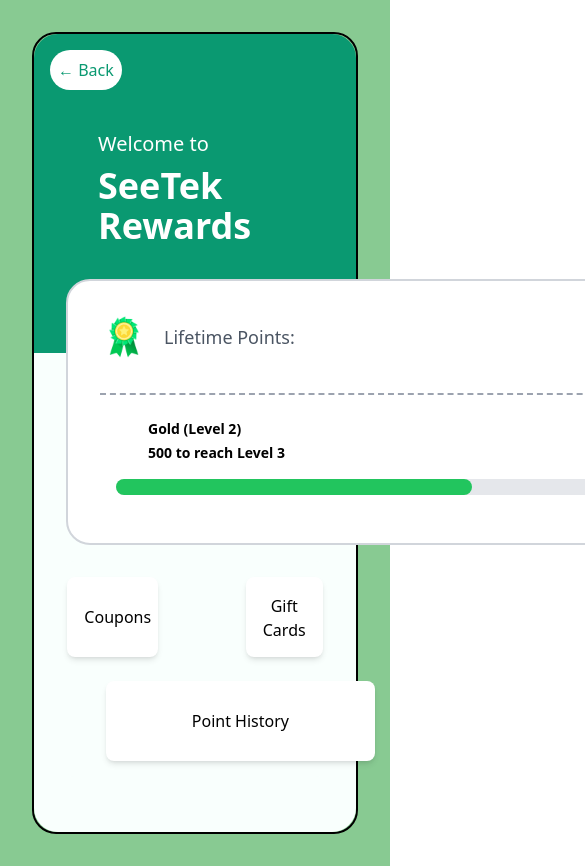
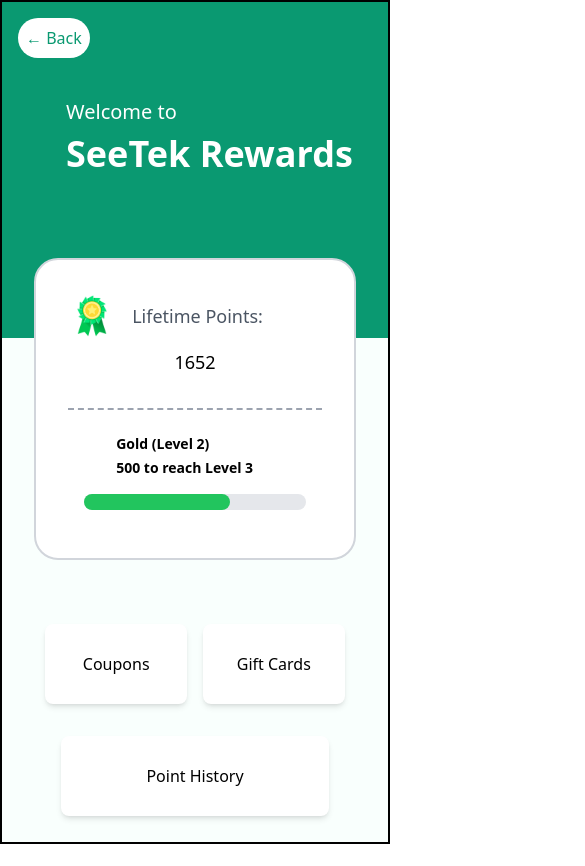
Before and after one commit to Kevaunjh/Wallet_Application, a React (Create React App) app: page /Points in a window 390 px wide. Shown: the top 866 px of the page, 585 px wide, since content can reach past the window. After the commit the page ends 844 px from the top, so only its background shows below. Built offline with nearby package versions, Linux system fonts and the light colour scheme.

Commit message:
Fix Points Mobile

```diff
--- a/src/Main.js
+++ b/src/Main.js
@@ -137,11 +137,11 @@ function Main() {
                         </h4>
                         <div className="relative h-8 bg-gray-200 rounded-full mt-2 overflow-hidden">
                           <div
-                            className="absolute h-full bg-red-500 rounded-full"
-                            style={{ width: `${spentPercentage + 14}vh`, zIndex: 1 }}
+                            className="absolute h-full bg-red-500 "
+                            style={{ width: `${spentPercentage}vh`, zIndex: 1 }}
                           ></div>
                           <div
-                            className="absolute h-full bg-green-500 rounded-full"
+                            className="absolute h-full bg-green-500"
                             style={{ width: `${earnedPercentage}vh`, left: `${spentPercentage}vh`, zIndex: 0 }}
                           ></div>
                         </div>
--- a/src/Points.js
+++ b/src/Points.js
@@ -4,36 +4,34 @@ import { Link } from 'react-router-dom'; // Assuming you're using React Router f
 
 const Points = () => {
   return (
-    <div className="min-h-screen flex flex-col items-center p-8 "  style={{ backgroundColor: '#88ca92' }}>
-      <div className="relative w-full max-w-3xl shadow-3xl shadow-black border-black border-2 rounded-3xl" style={{ height: '95vh' }}>
+    <div className="min-h-screen flex flex-col items-center md:p-8 bg-[#88ca92]">
+      <div className="relative w-full max-w-3xl md:w-full shadow-3xl shadow-black border-black border-2 md:rounded-3xl h-screen md:h-[95vh]">
         {/* Top 2/5 - Dark Green */}
-        <div className="absolute top-0 left-0 w-full h-2/5 bg-[#0A9971] rounded-t-3xl flex flex-col p-8">
+        <div className="absolute top-0 left-0 w-full h-3/4 bg-[#0A9971] md:rounded-t-3xl flex flex-col p-8 z-1">
           {/* Back Button */}
           <Link to="/">
-            <button
-              className="absolute top-4 left-4 bg-white text-[#0A9971] p-2 rounded-full"
-            >
+            <button className="absolute top-4 left-4 bg-white text-[#0A9971] p-2 rounded-full">
               &larr; Back
             </button>
           </Link>
           {/* Title */}
           <div className="flex flex-col items-start mt-16 pl-8">
             <h2 className="text-xl font-medium text-white mb-2">Welcome to</h2>
-            <h1 className="text-4xl font-bold text-white">SeeTek Rewards</h1>
+            <h1 className="text-4xl font-bold text-white mb-2">SeeTek Rewards</h1>
           </div>
         </div>
 
         {/* Bottom 3/5 - White */}
-        <div className="absolute bottom-0 left-0 w-full h-3/5 bg-[#F9FFFD] rounded-b-3xl">
-          <div className="flex flex-col items-center w-full max-w-3xl p-8">
+        <div className="absolute bottom-0 left-0 w-full h-3/5 bg-[#F9FFFD] md:rounded-b-3xl ">
+          <div className="flex flex-col items-center w-full max-w-3xl md:max-w-full">
             {/* Lifetime Points Container */}
-            <div className="relative bg-white rounded-3xl p-8 border-2 border-gray-300 -top-20 mx-auto" style={{ boxShadow: 'none', marginTop: '-10%', width: '40rem' }}>
-              <div className="flex items-center justify-between mb-4">
+            <div className="relative z-10 bg-white rounded-3xl p-8 border-2 border-gray-300 -top-20 mx-3  w-10/12 lg:w-9/12" style={{ boxShadow: 'none' }}>
+              <div className="flex flex-col sm:flex-row sm:items-center justify-between mb-4">
                 <div className="flex items-center">
                   <img src={points} alt="Points" className="w-12 h-12 mr-4" />
                   <p className="text-lg font-medium text-gray-600">Lifetime Points:</p>
                 </div>
-                <p className="text-lg font-medium text-black">1652</p>
+                <p className="text-lg font-medium text-black mt-2 md:mt-0 md:ml-4 text-center">1652</p>
               </div>
               <div className="p-4 border-t-2 my-8 border-dashed border-gray-400 text-left">
                 <p className="text-sm text-black pl-8 mt-2 font-semibold">Gold (Level 2)</p>
@@ -50,8 +48,8 @@ const Points = () => {
             </div>
 
             {/* Buttons Container */}
-            <div className="flex flex-col items-center w-full -mt-16 space-y-2 bg-[#F9FFFD] p-4 rounded-lg" style={{ boxShadow: 'none' }}>
-              <div className="flex w-full gap-20 space-x-2 justify-center">
+            <div className="flex flex-col items-center w-full -mt-8 space-y-4 bg-[#F9FFFD] p-4 rounded-lg" style={{ boxShadow: 'none' }}>
+              <div className="flex w-full gap-4 justify-center">
                 <Link to="/coupons" className="w-2/5">
                   <button className="w-full h-20 bg-white text-black p-4 rounded-lg border border-transparent hover:bg-gray-100 shadow-md border-gray-500">
                     Coupons
@@ -63,8 +61,8 @@ const Points = () => {
                   </button>
                 </Link>
               </div>
-              <Link to="/point-history" className="w-full">
-                <button className=" h-20 mt-4 ml-6 bg-white text-black p-4 rounded-lg border border-transparent hover:bg-gray-100 shadow-md border-gray-500" style={{ width: '16.8rem' }}>
+              <Link to="/point-history" className="w-full flex justify-center">
+                <button className="h-20 mt-4 bg-white text-black p-4 rounded-lg border border-transparent hover:bg-gray-100 shadow-md border-gray-500" style={{ width: '16.8rem' }}>
                   Point History
                 </button>
               </Link>
--- a/src/RecentTransactions.js
+++ b/src/RecentTransactions.js
@@ -106,7 +106,7 @@ const RecentTransactions = () => {
           </div>
         </div>
         <div className="flex items-center md:mb-6">
-          <h1 className="text-4xl font-bold text-[#467a4d] text-center w-full">Transaction History</h1>
+          <h1 className="text-4xl font-bold text-[#467a4d] text-center w-full mt-4">Transaction History</h1>
         </div>
         {filter === 'all' ? (
           uniqueDates
```
